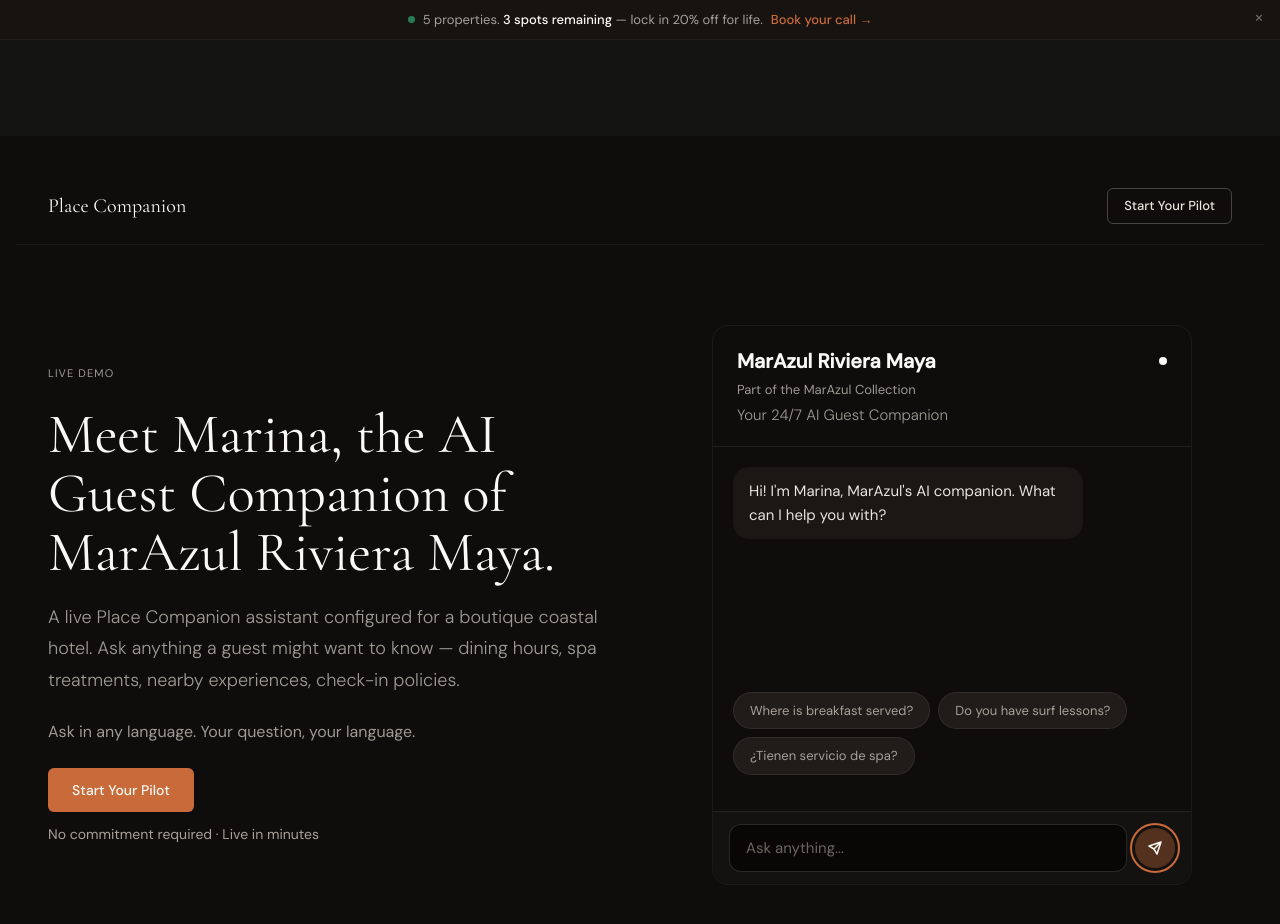
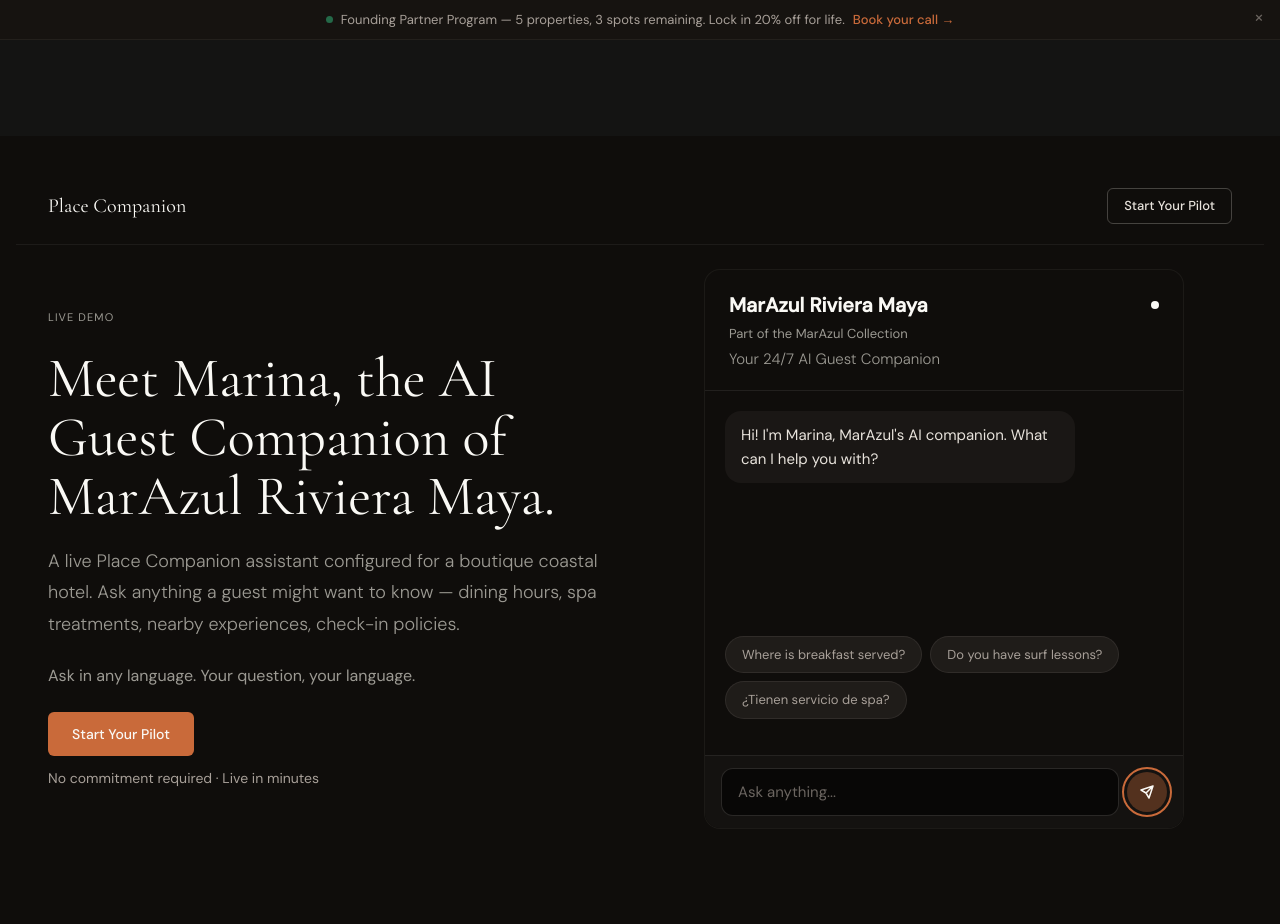
Before and after one commit to eduardovertiz-dotcom/placecompanion, a Next.js app: page /demo in a window 1280 px wide. Shown: the top 924 px of the page. Built offline with nearby package versions, Linux system fonts and the light colour scheme.

Commit message:
fix: announcement bar full copy + demo page tighter spacing for single-screen fit

```diff
--- a/src/app/demo/page.tsx
+++ b/src/app/demo/page.tsx
@@ -109,7 +109,7 @@
       </div>
 
       {/* ── DESKTOP: scrollable two-column layout ────────── */}
-      <div className="hidden md:flex flex-col min-h-screen bg-[#0F0D0B] items-center px-4 py-8">
+      <div className="hidden md:flex flex-col min-h-screen bg-[#0F0D0B] items-center px-4 pt-4 md:pt-8 pb-4">
 
         {/* Nav */}
         <div
@@ -129,8 +129,8 @@
         </div>
 
         {/* Two-column layout */}
-        <div className="w-full max-w-7xl px-4 md:px-8 py-12 md:py-20">
-          <div className="grid lg:grid-cols-2 gap-16 items-center">
+        <div className="w-full max-w-7xl px-4 md:px-8 mt-4 md:mt-6">
+          <div className="grid lg:grid-cols-2 gap-8 items-center">
 
             {/* Left */}
             <div>
--- a/src/components/AnnouncementBar.tsx
+++ b/src/components/AnnouncementBar.tsx
@@ -61,11 +61,9 @@
           />
           <span className="flex items-center gap-2 font-sans" style={{ fontSize: '13px', color: '#A8A099' }}>
             <span className="hidden md:inline">
-              {lang === 'es' ? (
-                <>5 propiedades. <span style={{ color: '#FAF9F5', fontWeight: 500 }}>Quedan 3 lugares</span> — tarifas de por vida con 20% de descuento.</>
-              ) : (
-                <>5 properties. <span style={{ color: '#FAF9F5', fontWeight: 500 }}>3 spots remaining</span> — lock in 20% off for life.</>
-              )}
+              {lang === 'es'
+                ? 'Programa de Socios Fundadores — 5 propiedades, quedan 3 lugares. Tarifas de por vida con 20% de descuento.'
+                : 'Founding Partner Program — 5 properties, 3 spots remaining. Lock in 20% off for life.'}
             </span>
             <span className="md:hidden" style={{ whiteSpace: 'nowrap' }}>
               {lang === 'es' ? (
```
